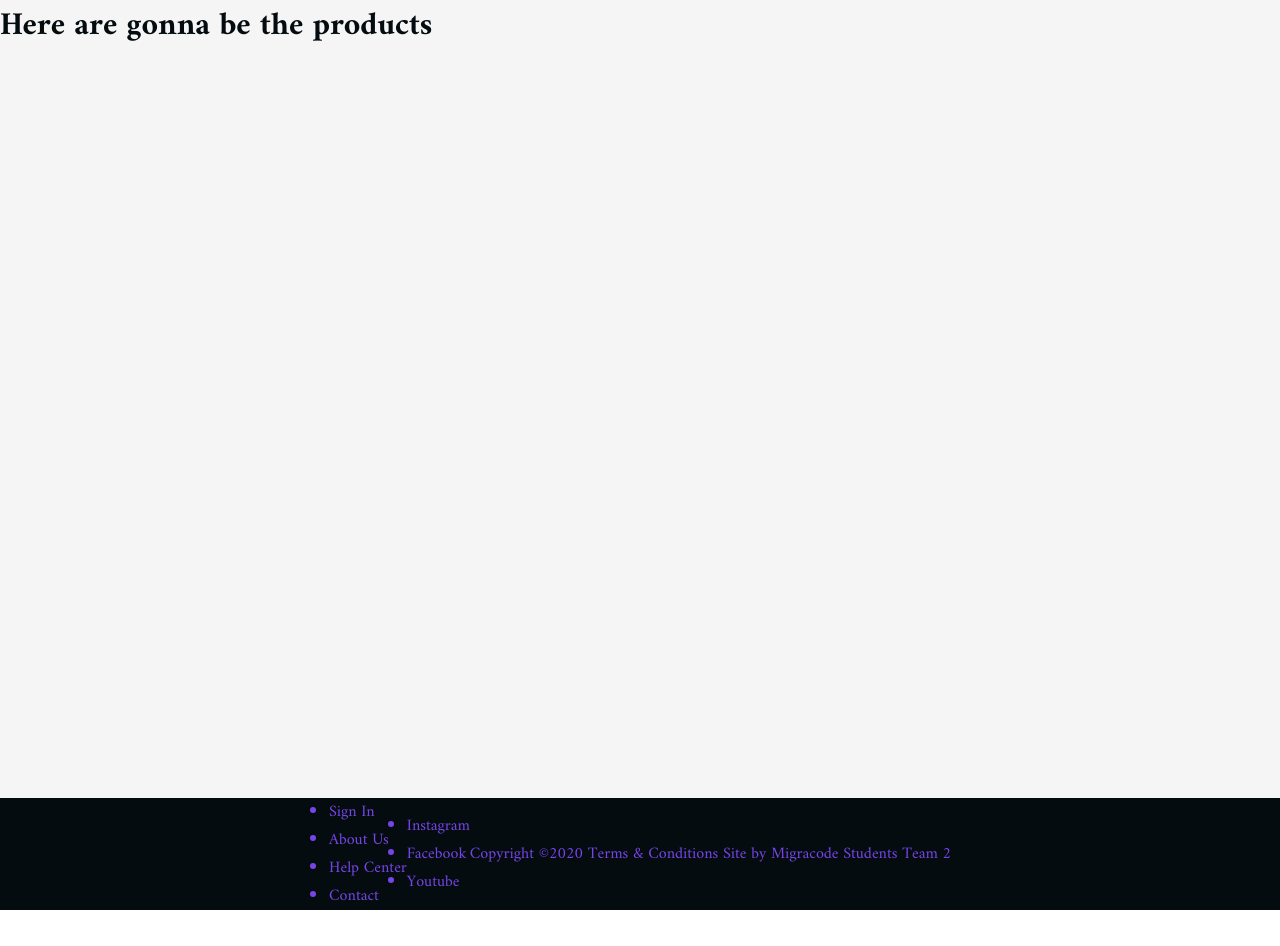
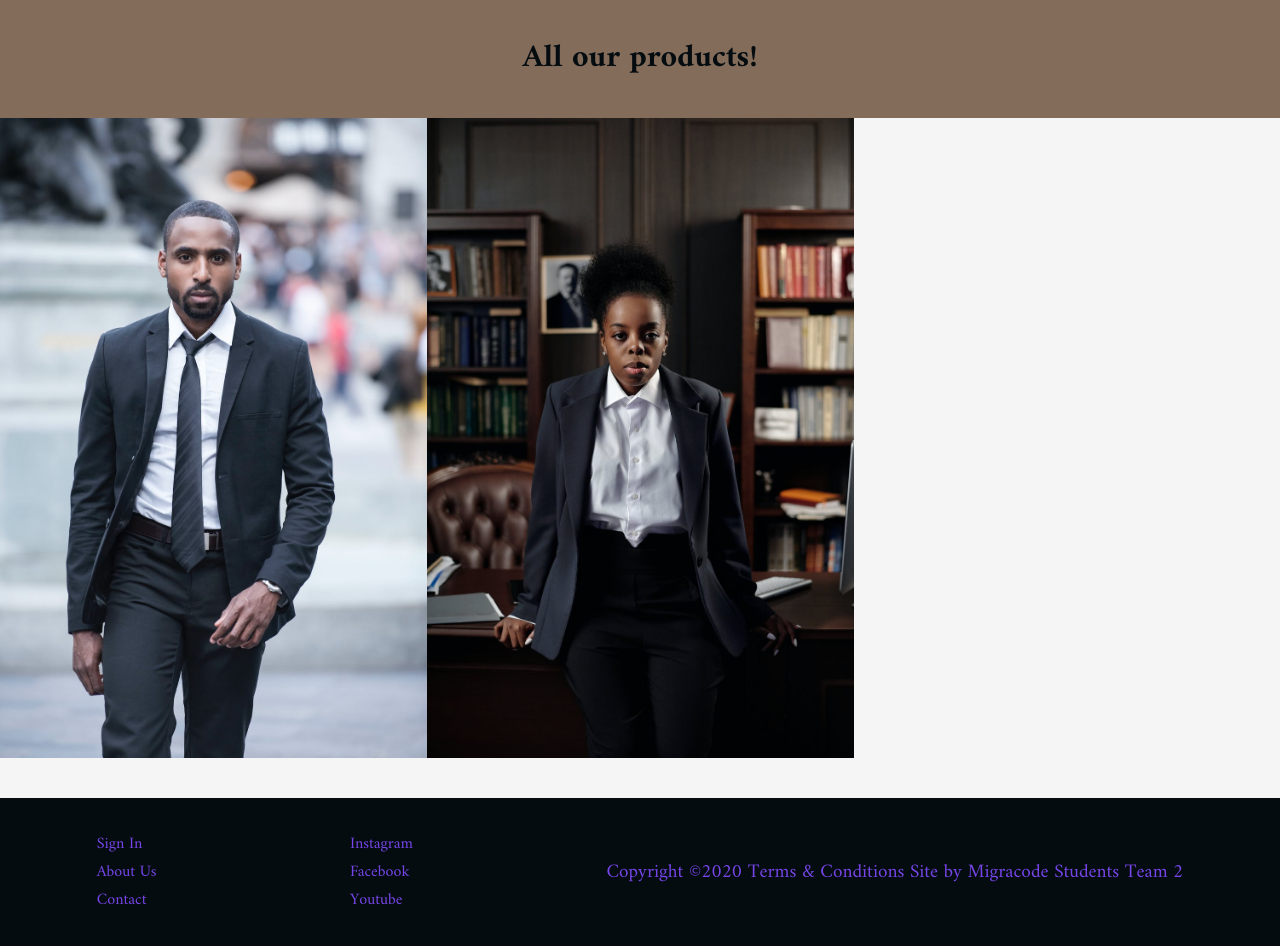
Before and after one commit to changodiez/e-commers, a React (Create React App) app in the folder client/: page / in a window 1280 px wide. Shown: the part 802-1748 px from the top of the page. Before the commit the page ends 1712 px from the top, so only its background shows below. Built offline with nearby package versions, Linux system fonts and the light colour scheme; a web font is replaced by a local one.

Commit message:
added products-category container

```diff
--- a/client/src/App.css
+++ b/client/src/App.css
@@ -4,6 +4,8 @@
   --color2: #846c5b;
   --color3: #7645e7;
 }
+
+/* ///////////////////////////////////GENERALES ///////////////////////////////////////////// */
 * {
   margin: 0;
   padding: 0;
@@ -20,10 +22,44 @@
   width: 90%;
 }
 
+input {
+  color: inherit;
+  font-size: 1.2rem;
+  background-color: transparent;
+  border: none;
+  outline: none;
+  padding-bottom: 2px;
+  padding-right: 1rem;
+  margin-right: 1rem;
+  margin-bottom: 2rem;
+  border-bottom: 2px solid var(--color3);
+}
+
+button {
+  border:1px solid var(--color3);
+  color: whitesmoke;
+  background-color: transparent;
+  font-size: 1rem;
+  padding: 0.5rem;
+  padding-bottom: 0.5rem;
+  margin: 0.5rem;
+}
+
+button:hover {
+  transition: all 200ms;
+  background-color: var(--color3);
+  color: var(--background);
+}
+
+p {
+  font-size: 1.2rem;
+  padding-top: 0.5rem;
+  padding-bottom: 0.5rem;
+}
+
 /* Navbar  */
 
 .nav-bar {
-  height: auto;
   width: 100%;
   position: fixed;
   background-color: var(--background);
@@ -32,8 +68,7 @@
 
 .nav-container {
   width: 90%;
-  margin: auto;
-  margin-top: 1rem;
+  margin: 1rem auto auto auto;
   display: flex;
   flex-direction: row;
   justify-content: space-around;
@@ -43,7 +78,6 @@
   font-size: 2rem;
   font-weight: 700;
   letter-spacing: 2px;
-  display: block;
   width: 50%;
 }
 
@@ -56,18 +90,19 @@
 }
 
 .nav-bar li {
-  width: 10%;
   font-size: 1.2rem;
   cursor: pointer;
   font-weight: bold;
 }
 
 .nav-bar li:hover {
-  transition: ease-out 200ms;
+  transition: ease-out 100ms;
   color: var(--color3);
+border-bottom: 1px solid var(--color3);
 }
 
 .banner {
+  display: flex;
   height: 100vh;
   width: 100%;
   background-image: url(./Assets/2.jpeg);
@@ -80,7 +115,6 @@
   font-family: "Antic Slab", serif;
   font-size: 3rem;
   color: var(--background);
-  padding-top: 40vh;
   margin: auto;
   text-align: center;
 }
@@ -95,6 +129,7 @@
   width: 100%;
   height: 100%;
   pointer-events: all;
+  z-index: 599;
 }
 
 .modal .Login-modal {
@@ -103,7 +138,6 @@
   margin: auto;
   top: 10%;
   left: 20%;
-  transition: all 0.3s ease-out;
   border: 2px solid white;
   border-radius: 5px;
   background-color: rgba(0, 0, 0, 0.8);
@@ -118,34 +152,7 @@
   flex-direction: column;
 }
 
-.modal input {
-  color: whitesmoke;
-  font-size: 1.2rem;
-  background-color: transparent;
-  border: none;
-  outline: none;
-  padding-bottom: 2px;
-  padding-right: 1rem;
-  margin-right: 1rem;
-  margin-bottom: 2rem;
-  border-bottom: 2px solid var(--color3);
-}
 
-.modal p {
-  font-size: 1.1rem;
-  padding-top: 0.5rem;
-  padding-bottom: 0.5rem;
-}
-
-.modal button {
-  border:1px solid var(--color3);
-  color: whitesmoke;
-  background-color: transparent;
-  font-size: 1rem;
-  padding-top: 0.5rem;
-  padding-bottom: 0.5rem;
-  margin: 0.5rem;
-}
 
 #LoginbuttonClose {
   font-weight: bolder;
@@ -185,38 +192,129 @@
   opacity: 0;
 }
 
-.search-bar p {
-  width: 100%;
-  font-size: 1.1rem;
-  padding-bottom: 0.5rem;
-}
-
 .search-bar input {
   width: 80%;
   font-size: 1.5rem;
-  background-color: transparent;
-  border: none;
-  outline: none;
-  padding-bottom: 2px;
-  padding-right: 1rem;
-  margin-right: 1rem;
-  border-bottom: 2px solid var(--color3);
 }
 
 .search-bar .search-button {
   width: 10%;
+  color: var(--color1);
 }
+
+/*  ------------ CART ---------------  */
+.cart-open {
+  transition: ease-in all 400ms;
+  background-color: rgba(0, 0, 0, 0.8);
+  position: fixed;
+  top: 0;
+  left: 70%;
+  width: 30%;
+  height: 100%;
+  pointer-events: all;
+  color: var(--background);
+ display: flex;
+}
+.cart-closed {
+  transition: ease-out all 400ms;
+  background-color: rgba(0, 0, 0, 0.8);
+  position: fixed;
+  top: 0;
+  left: 100%;
+  width: 30%;
+  height: 100%;
+  pointer-events: all;
+}
+
+.cart-container {
+  margin: auto;
+  margin-top: 2rem;
+  width: 90%;
+  display: flex;
+  flex-direction: column;
+
+  }
+
+
+#cart-close-button {
+  float: right;
+  padding: 1rem;
+}
+.cart-open .title{
+  font-size: 2rem;
+}
+
+
 /*  ------------ Products Container ---------------  */
 .products-container {
   height: 100vh;
+  display: flex;
+  flex-direction: column;
 }
+
+.products-category {
+  display: flex;
+  flex-direction: row;
+}
+
+#mini-banner {
+  display: flex;
+  align-items: center;
+  justify-content: center;
+width: 100%;
+height: 15vh;
+background-color: var(--color2);
+text-align: center;
+}
+
+#mini-banner:hover {
+  transition: all 200ms;
+  opacity: 0.65;
+}
+
+.img-category {
+  position: relative;
+}
+
+.text-block {
+  margin: auto;
+  position: absolute;
+  top: 0;
+  left: 0;
+  background-color: var(--background);
+  color: var(--color1);
+  width: 100%;
+  height: 100%;
+  opacity: 0;
+  display: flex;
+  align-items: center;
+  justify-content: center;
+}
+
+.text-block:hover {
+  opacity: 0.55;
+}
+
+.products-category img {
+  width: 100%;
+  height: 80vh;
+  object-position: center;
+  object-fit: cover;
+}
+
 
 /*  ------------ Footer ---------------  */
 .footer {
   background-color: var(--color1);
   color: var(--color3);
   display: flex;
-  justify-content: center;
+  justify-content: space-around;
   align-items: center;
   text-decoration: none;
+  padding: 2rem 0;
 }
+
+.footer li {
+  cursor: pointer;
+  list-style: none;
+}
--- a/client/src/components/Cart.jsx
+++ b/client/src/components/Cart.jsx
@@ -1,11 +1,25 @@
-import React from 'react';
+import React from "react";
 
-const Cart = () => {
-    return (
-        <div>
-            cart Logo
-        </div>
-     );
-}
+const Cart = (props) => {
+  const isOpen = props.isCartOpen;
+
+  const Close = props.CloseCart;
+
+  const CloseCart = () => {
+    Close(!isOpen);
+  };
+
+  return (
+    <div className={isOpen ? "cart-open" : "cart-closed"}>
+      <div className="cart-container">
+        <div><button onClick={CloseCart} id="cart-close-button">X</button></div>
+        <div className="title">Cart</div>
+        <div>Your cart is empty</div>
+        <p>Add a product to your cart</p>
+        <button>SHOP NOW</button>
+      </div>
+    </div>
+  );
+};
 
 export default Cart;
--- a/client/src/components/Footer.jsx
+++ b/client/src/components/Footer.jsx
@@ -7,16 +7,16 @@ const Footer = () => {
         <ul>
           <li>Sign In</li>
           <li>About Us</li>
-          <li>Help Center</li>
           <li>Contact</li>
         </ul>
       </div>
+      <div className="footer-social">
       <ul>
         <li>Instagram</li>
         <li>Facebook</li>
         <li>Youtube</li>
       </ul>
-
+</div>
         <p>Copyright ©2020
 Terms & Conditions
 Site by Migracode Students Team 2</p>
--- a/client/src/components/NavigationBar.jsx
+++ b/client/src/components/NavigationBar.jsx
@@ -30,6 +30,15 @@ const SearchOpen = () => {
   setSearchOpen(!isSearchOpen)
 }
 
+// Cart Button
+const [ isCartOpen, setCartOpen ] = React.useState(false)
+const CartOpen = () => {
+  setCartOpen(!isCartOpen)
+}
+const CloseCart = (Close) => {
+  setCartOpen(Close)
+}
+
 
 
   return (
@@ -41,7 +50,7 @@ const SearchOpen = () => {
         <li onClick={SearchOpen}>Search</li>
         <li onClick={LoginOpen}>Login</li>
         <li onClick={RegisterOpen}>Register</li>
-        <li onClick="">Cart</li>
+        <li onClick={CartOpen}>Cart</li>
         </ul>
       </div>
       <SearchBar isOpen={isSearchOpen} />
@@ -49,7 +58,7 @@ const SearchOpen = () => {
 
        { isLoginOpen ? <Login LoginOpen={isLoginOpen} CloseLogin={CloseLogin}/> : null}
       { isRegisterOpen ? <Register RegisterOpen={isRegisterOpen} CloseRegister={CloseRegister} /> : null }
-
+      <Cart isCartOpen={isCartOpen} CloseCart={CloseCart}/>
       </div>
 
   );
--- a/client/src/components/ProductsContainer.jsx
+++ b/client/src/components/ProductsContainer.jsx
@@ -1,14 +1,28 @@
-import React from 'react';
-import ProductCard from './ProductCard'
-
+import React from "react";
+import ProductCard from "./ProductCard";
+import Men from "./../Assets/4.jpeg"
+import Women from "./../Assets/5.jpeg"
 
 const ProductsContainer = () => {
-    return (
-        <div className="products-container">
-            <h1> Here are gonna be the products</h1>
-            <ProductCard />
+  return (
+    <div className="products-container">
+      <div id="mini-banner"><h1>All our products!</h1></div>
+      <div className="products-category">
+
+        <div className="img-category">
+        <img src={Men} alt=""/>
+           <div className="text-block"><h2>MEN</h2></div>
+
         </div>
-     );
-}
+
+        <div className="img-category">
+
+        <img src={Women} alt=""/>
+        <div className="text-block"><h2>WOMEN</h2></div>
+        </div>
+      </div>
+    </div>
+  );
+};
 
 export default ProductsContainer;
```
